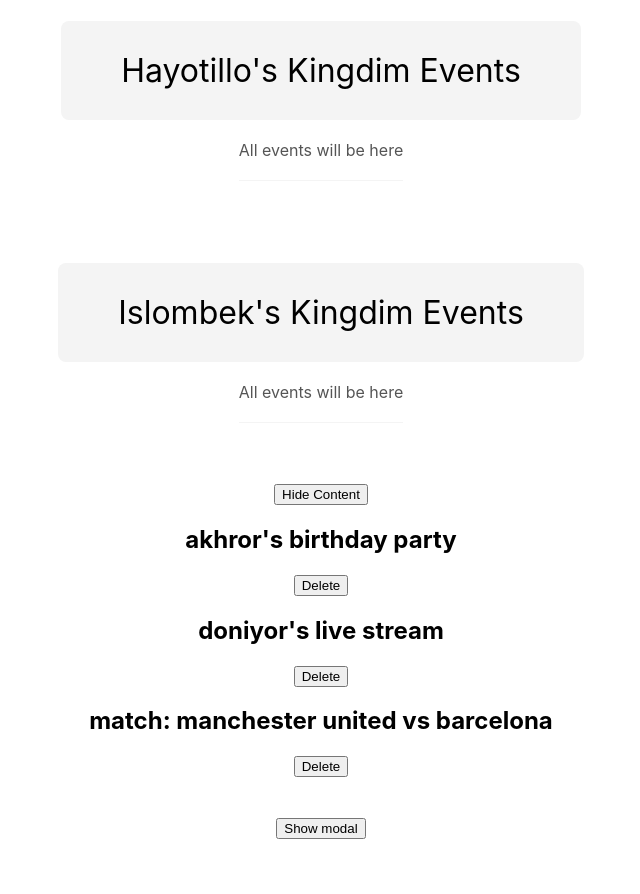
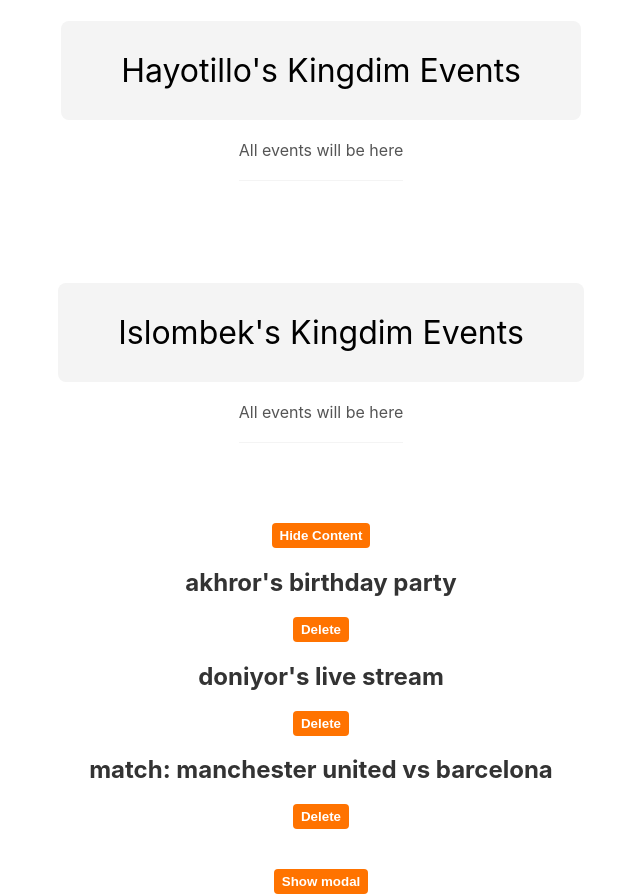
Before and after one commit to hayotillonumonov/my-first-react-app, a React (Create React App) app: page / in a window 1280 px wide. Shown: the whole page, without its empty margins (319-959 px from the left). Before the commit the page ends 839 px from the top, so only its background shows below. Built offline with nearby package versions, Linux system fonts and the light colour scheme.

Commit message:
022. Global va Component Styles

```diff
--- a/src/App.css
+++ b/src/App.css
@@ -36,21 +36,3 @@
     transform: rotate(360deg);
   }
 }
-
-.title {
-  display: inline-block;
-  padding: 30px 60px;
-  background: #f4f4f4;
-  border-radius: 8px;
-  font-weight: normal;
-  margin-bottom: 10px;
-}
-.subtitle {
-  display: inline-block;
-  color: #555;
-  font-weight: normal;
-  padding-bottom: 20px;
-  border-bottom: 1px solid #f4f4f4;
-  margin-top: 10px;
-  margin-bottom: 60px;
-}
--- a/src/components/Modal.css
+++ b/src/components/Modal.css
@@ -13,4 +13,14 @@
   margin: 200px auto;
   background: #fff;
   border-radius: 10px;
+  text-align: center;
 }
+
+.modal h2 {
+  border-bottom: 2px solid #444;
+  padding-bottom: 25px;
+}
+
+.modal p {
+  font-size: 20px;
+}
--- /dev/null
+++ b/src/components/title.css
@@ -0,0 +1,17 @@
+.title-block .title {
+    display: inline-block;
+    padding: 30px 60px;
+    background: #f4f4f4;
+    border-radius: 8px;
+    font-weight: normal;
+    margin-bottom: 10px;
+  }
+  .title-block .subtitle {
+    display: inline-block;
+    color: #555;
+    font-weight: normal;
+    padding-bottom: 20px;
+    border-bottom: 1px solid #f4f4f4;
+    margin-top: 10px;
+    margin-bottom: 60px;
+  }
--- a/src/components/title.js
+++ b/src/components/title.js
@@ -1,10 +1,11 @@
+import './title.css'
 const Title = ({title, subtitle})=>{
     return (
-        <>
+        <div className='title-block'>
             <h1 className="title">{title}</h1>
             <br/>
             <p className="subtitle">{subtitle}</p>
-        </>
+        </div>
     )
 }
 
--- a/src/index.css
+++ b/src/index.css
@@ -7,6 +7,21 @@ body {
   -moz-osx-font-smoothing: grayscale;
 }
 
+h2, p {
+  color: #333;
+}
+
+button {
+  background-color: #ff7300;
+  padding: 5px 8px;
+  border: 0;
+  border-radius: 4px;
+  cursor: pointer;
+  color: #fff;
+  font-weight: bold;
+}
+
+
 code {
   font-family: source-code-pro, Menlo, Monaco, Consolas, 'Courier New',
     monospace;
```
Lines whose indentation alone changed are shown as unchanged.
